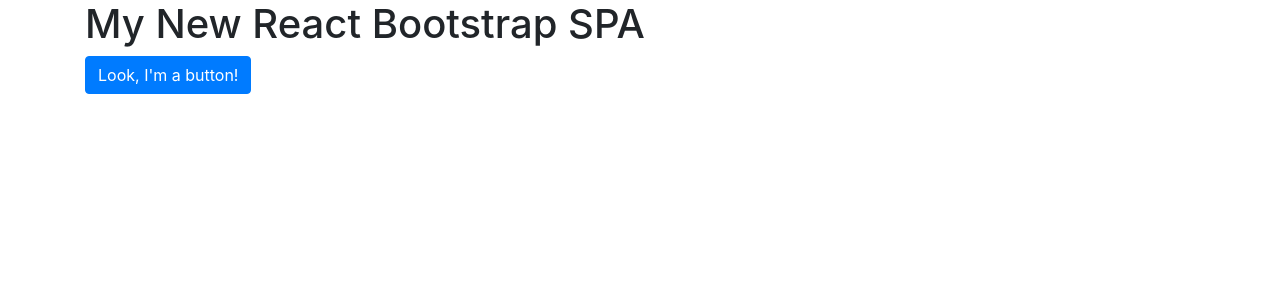
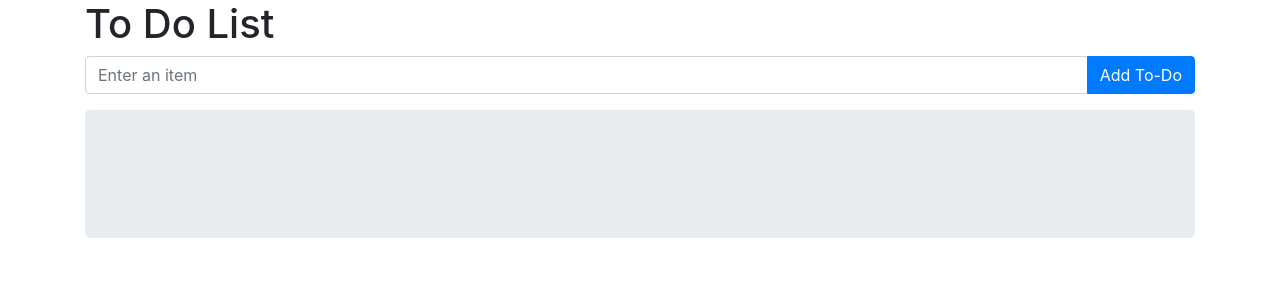
Before and after one commit to Michael-IRL/react-auth0, a React (Create React App) app: page / in a window 1280 px wide. Shown: the top 300 px of the page. Built offline with nearby package versions, Linux system fonts and the light colour scheme.

Commit message:
update app

```diff
--- a/src/App.js
+++ b/src/App.js
@@ -1,15 +1,18 @@
 import Container from 'react-bootstrap/Container';
-import Button from 'react-bootstrap/Button';
 import Col from 'react-bootstrap/Col';
 import Row from 'react-bootstrap/Row';
+
+import AddToDo from './containers/AddToDo';
+import ToDoListContainer from './containers/ToDoListContainer';
 
 function App() {
 	return (
 		<Container>
 			<Row className='row'>
 				<Col xs={12}>
-					<h1>My New React Bootstrap SPA</h1>
-					<Button>Look, I'm a button!</Button>
+					<h1>To Do List</h1>
+					<AddToDo />
+					<ToDoListContainer />
 				</Col>
 			</Row>
 		</Container>
```
